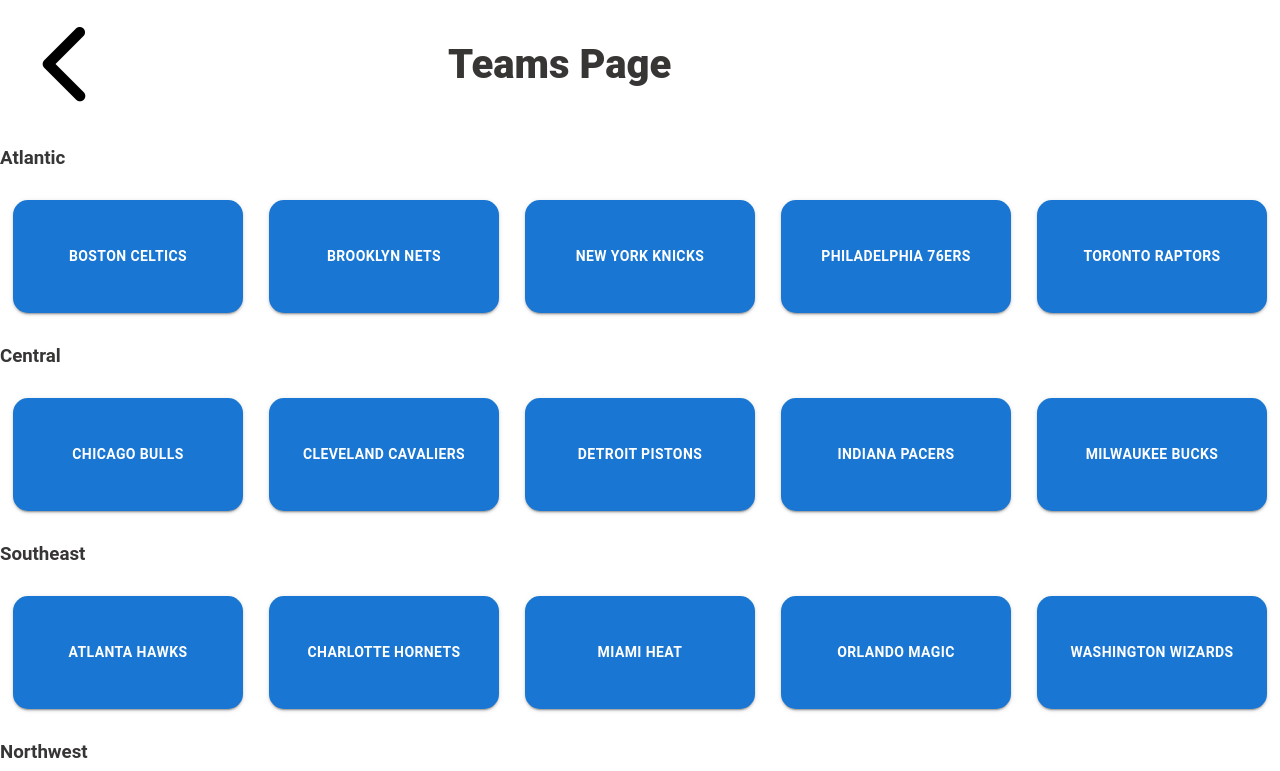
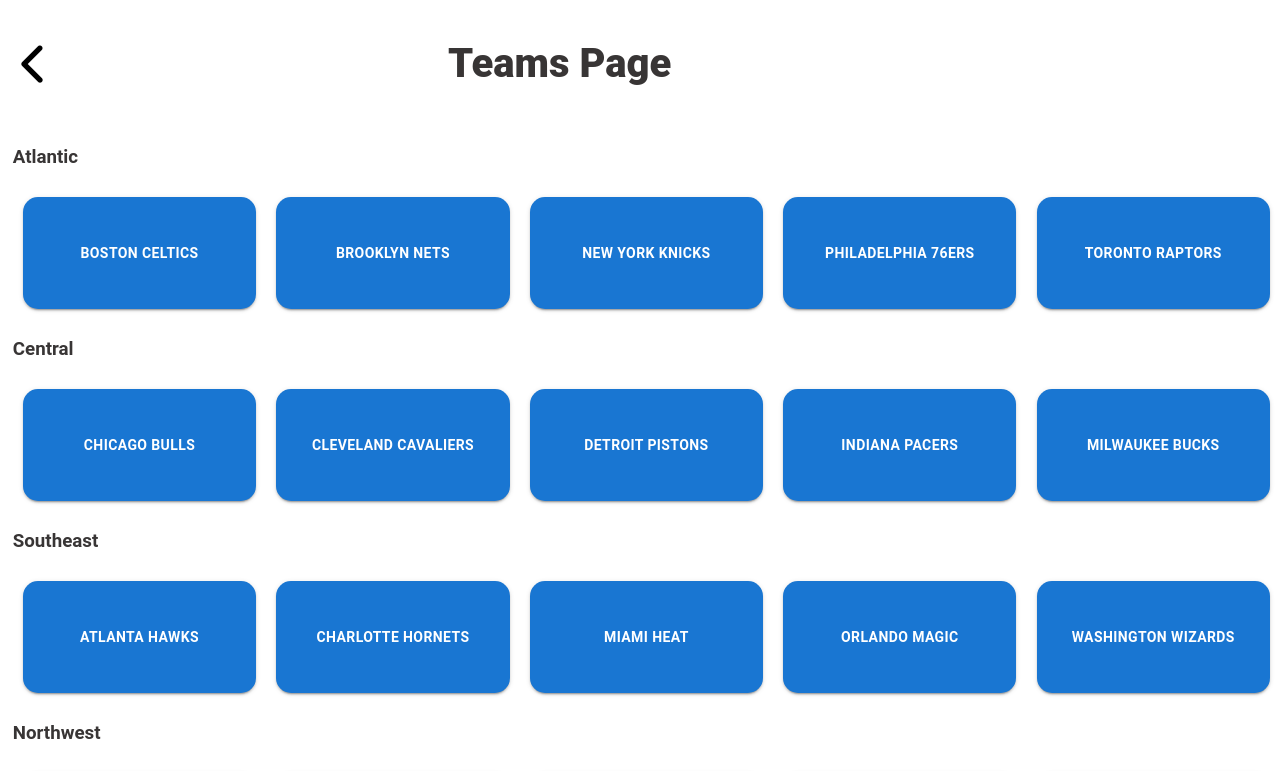
Before and after one commit to ChrisTrannn/Dallas-Mavericks, a React (Create React App) app: page /#/teams in a window 1280 px wide. Shown: the top 771 px of the page. Built offline with nearby package versions, Linux system fonts and the light colour scheme.

Commit message:
finished teams page

```diff
--- a/src/components/players/Players.css
+++ b/src/components/players/Players.css
@@ -1,3 +1,4 @@
+/* top styling */
 .top {
     display: flex;
     align-items: center;
@@ -5,9 +6,10 @@
 
 .top h1 {
     text-align: center;
-    margin-left: 25%;
+    margin-left: 30%;
 }
 
 .backButton {
-    width: 10%;
+    height: 4em;
+    width: 4em;
 }
--- a/src/components/teams/Teams.css
+++ b/src/components/teams/Teams.css
@@ -6,21 +6,26 @@
 
 .top h1 {
     text-align: center;
-    margin-left: 25%;
+    margin-left: 30%;
 }
 
 .backButton {
-    width: 2%;
+    height: 4em;
+    width: 4em;
 }
 
 /* team rows styling */
+.division {
+    margin-left: 1%;
+}
+
 .teamsRow {
     display: flex;
 }
 
 .teamsRow .teamCard {
     width: 25%;
-    margin: 1%;
+    margin: 0.8%;
     padding: 2%;
     border-radius: 15px;
 }
```
